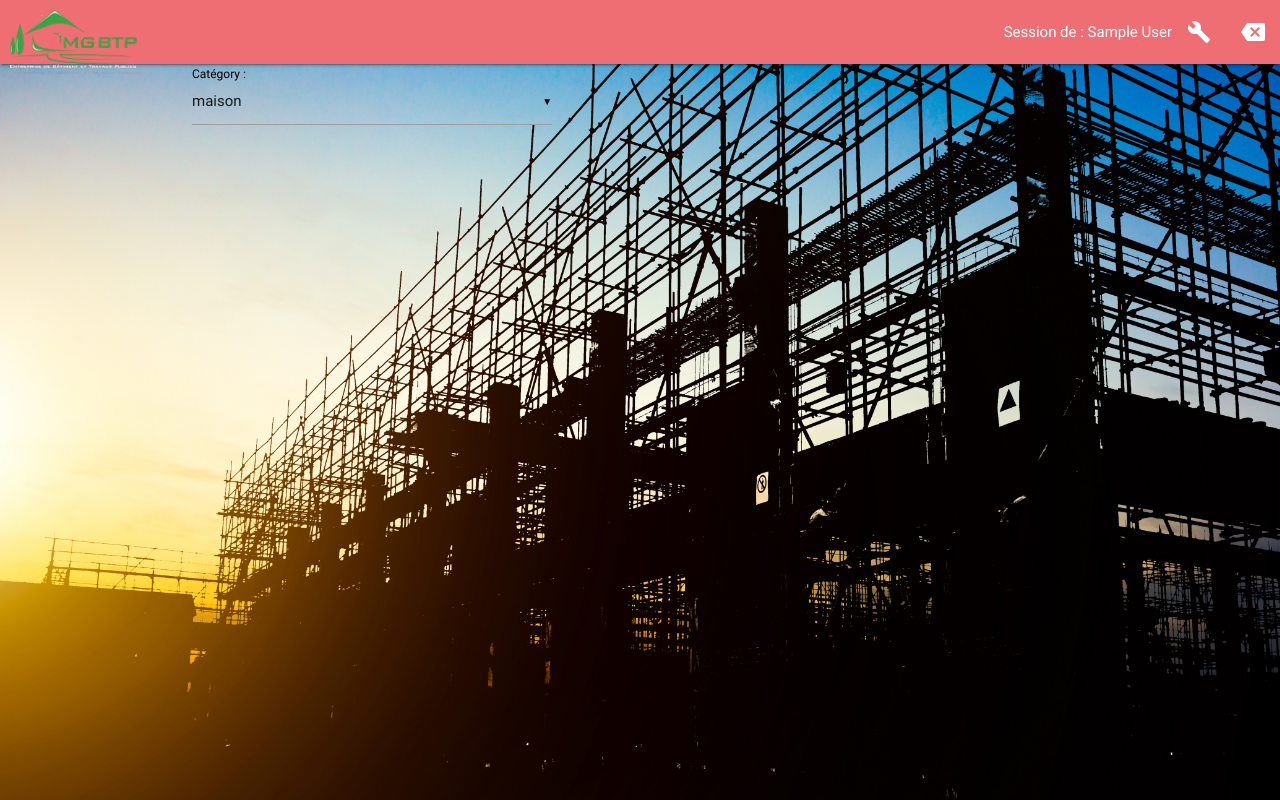
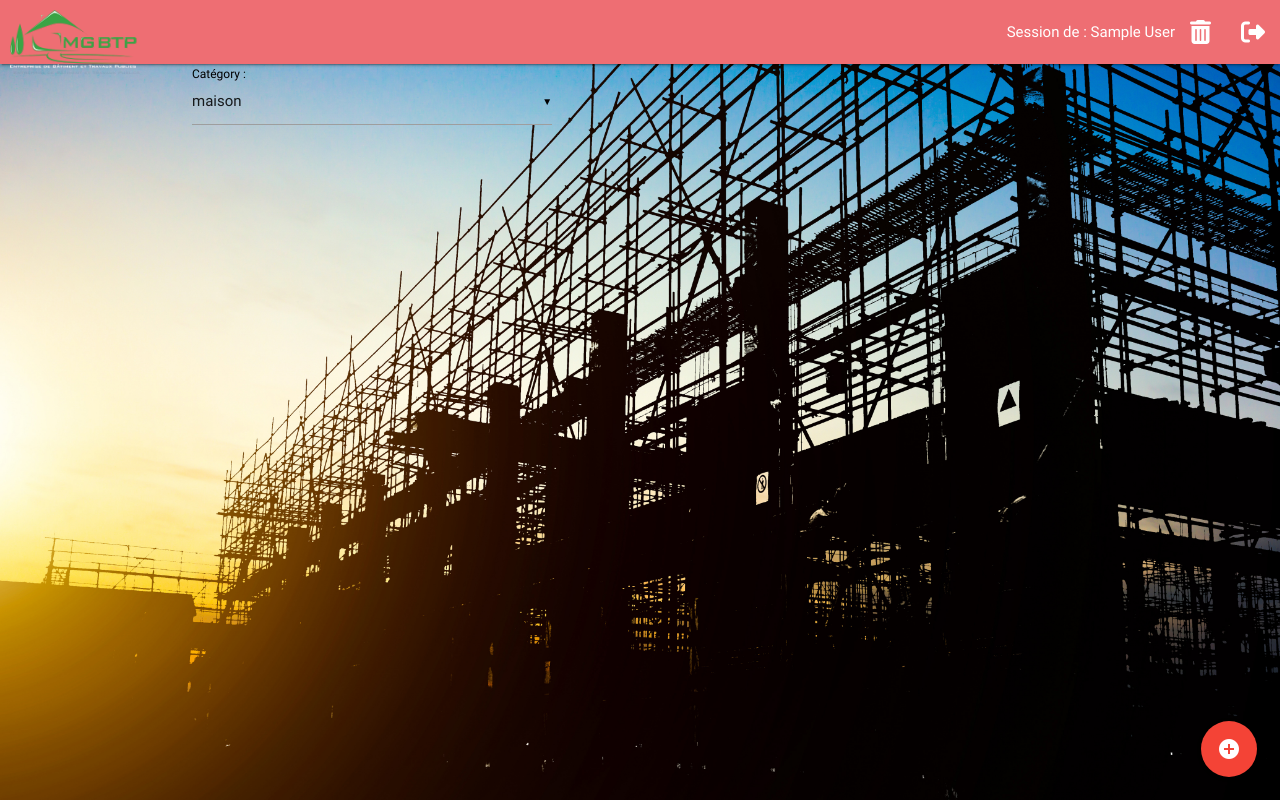
Before and after one commit to Sanchez-Clement/Software-Telecom, a PHP site: page / in a window 1280 px wide. Run offline with PHP 8.4, Linux system fonts and the light colour scheme; the visitor is signed in with stand-in values (Sample User, id 1); data that the repository does not hold is empty; some libraries are stand-ins or nearby versions.

Commit message:
correct  bug in getproject

```diff
--- a/controlleur/admin/get_projects.php
+++ b/controlleur/admin/get_projects.php
@@ -21,7 +21,7 @@ $projects[$key]['resume_project']= htmlspecialchars($project['resume_project']);
 $projects[$key]['deadline_fr']= $project['deadline_fr'];
 } ;
 
-if ($projects ) {
 
-require "vue/admin/get_projects.php";}
+
+require "vue/admin/get_projects.php";
  ?>
--- a/modele/connexion_sql.php
+++ b/modele/connexion_sql.php
@@ -3,7 +3,7 @@
 <?php
 function connect() {
 try {
-    $bdd = new PDO('mysql:host=localhost;dbname=telecom;charset=utf8', '***', '***', array(PDO::ATTR_ERRMODE => PDO::ERRMODE_EXCEPTION));
+    $bdd = new PDO('mysql:host=localhost;dbname=telecom;charset=utf8', 'root', 'root', array(PDO::ATTR_ERRMODE => PDO::ERRMODE_EXCEPTION));
 } catch (Exception $e) {
     die('Erreur : '.$e->getMessage());
 }
--- a/vue/admin/get_projects.php
+++ b/vue/admin/get_projects.php
@@ -4,8 +4,9 @@
     <a class="btn-floating btn-large red modal-trigger" data-target="modal2" ><i class="large material-icons">add_circle</i></a>
 
 </div>
-
-
+<?php
+if ($projects ) {
+?>
 <div class="row" id="project">
 
 <!-- Make a card for each project -->
@@ -36,3 +37,4 @@
 <?php } ;?>
 
 </div>
+<?php } ?>
--- a/vue/header.php
+++ b/vue/header.php
@@ -8,6 +8,8 @@
         <meta name="viewport" content="width=device-width, initial-scale=1">
 
         <link rel="apple-touch-icon" href="apple-touch-icon.png">
+
+        <script src="https://use.fontawesome.com/01d5fc61d4.js"></script>
 
         <link href="https://fonts.googleapis.com/icon?family=Material+Icons" rel="stylesheet">
         <link rel="stylesheet" href="css/normalize.css">
@@ -36,8 +38,8 @@
               <ul id="nav-mobile" class="right">
 
                   <li class="hide-on-med-and-down">Session de : <?php echo $_SESSION['pseudo'] ?> </li>
-                  <li><a  class="modal-trigger" data-target="modal4"><i class="material-icons">build</i></a></li>
-                  <li><a href="controlleur/admin/logout.php"><i class="material-icons">backspace</i></a></li>
+                  <li><a  class="modal-trigger" data-target="modal4"><i class="fa fa-trash"></i></a></li>
+                  <li><a href="controlleur/admin/logout.php"><i class="fa fa-sign-out"></i></a></li>
               </ul>
     <?php
 } ?>
```
